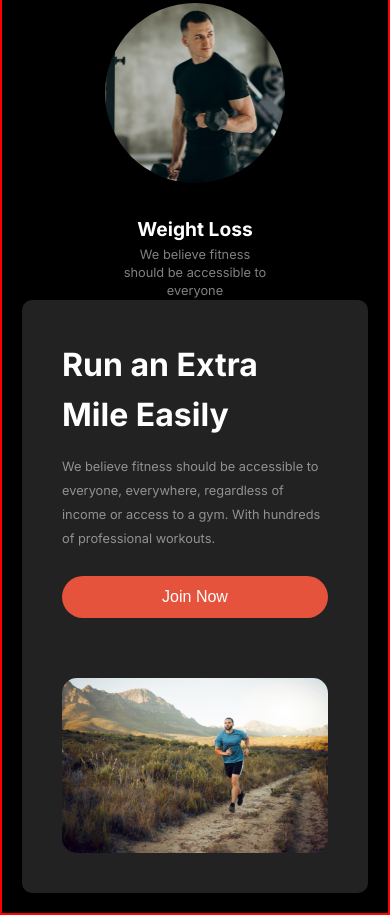
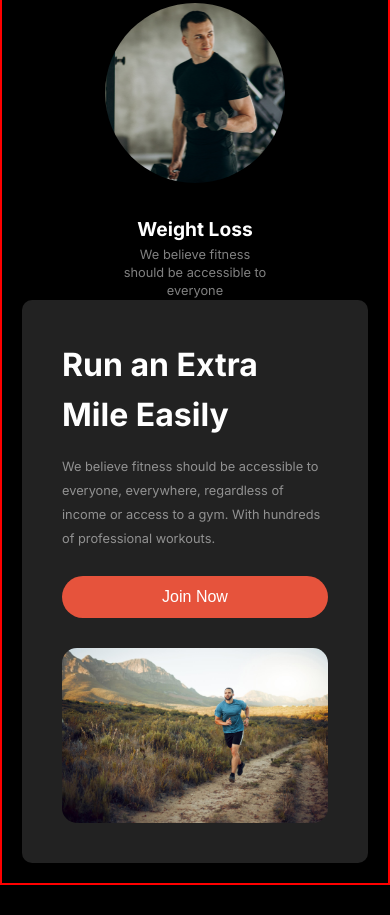
Before and after one commit to developernagor/assignment-2, a plain HTML site: page index.html in a window 390 px wide. Shown: the part 2430-3345 px from the top of the page. After the commit the page ends 3315 px from the top, so only its background shows below. Drawn offline with Linux system fonts and the light colour scheme.

Commit message:
changes some styles

```diff
--- a/styles/style.css
+++ b/styles/style.css
@@ -411,28 +411,16 @@ font-size: 1rem;
         width: 100%;
     }
 
-    /* .join-now-desktop-image{
+    .join-now-desktop-image{
         display: none;
-    } */
-
-
-
-    /* .join-now-mobile-image{
-        width: 100%;
-        margin-top: 30px;
-        border-radius: 10px;
     }
-    .join-now-mobile-image img{
-        width: 100%;
-        border-radius: 15px;
-
-    } */
 
     .join-now-mobile-image {
         width: 100%;
+        margin-top: 30px;
         /* height: 225px; */
-        background-image: url(./images/run.jpg);
-        background-size: cover;
+        /* background-image: url(./images/run.jpg); */
+        /* background-size: cover; */
 
     }
     .join-now-mobile-image img{
```
